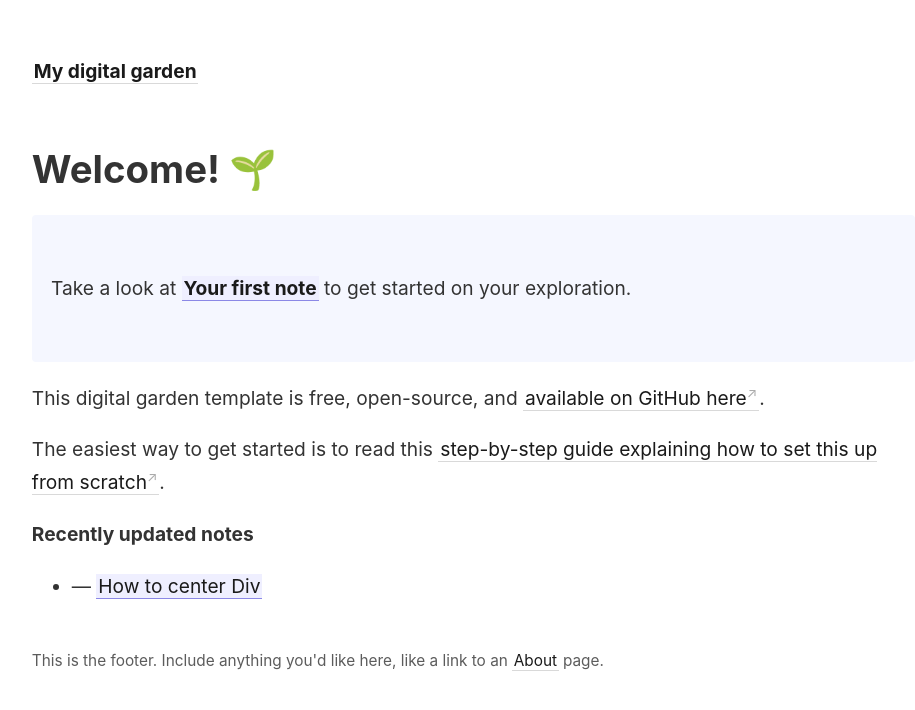
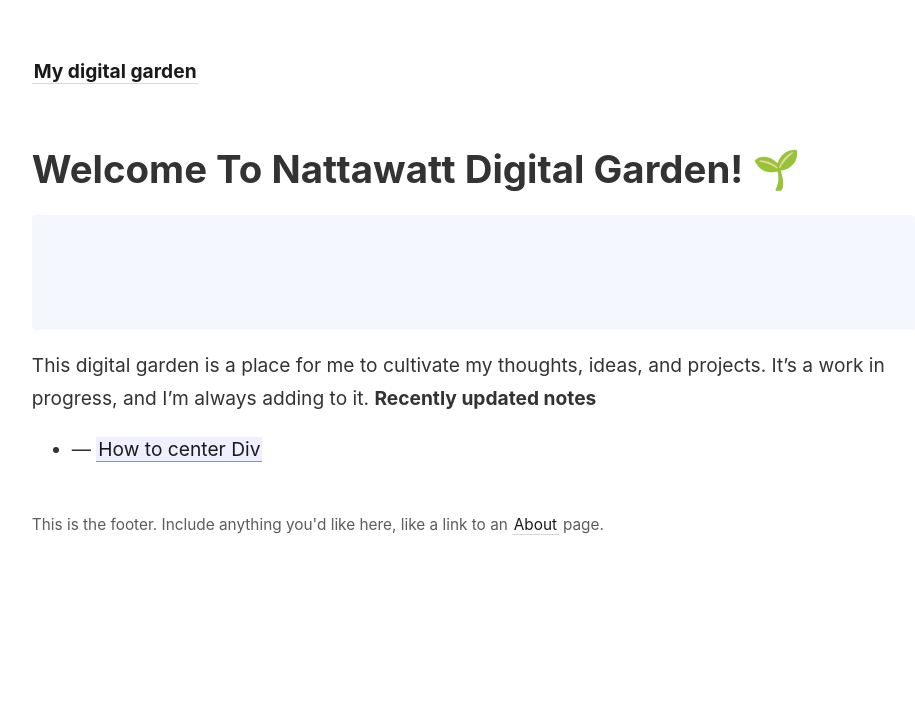
Before and after one commit to RealNattawattHongthong/digital-garden, a Jekyll site: the page built from _pages/index.md, in a window 1280 px wide. Shown: the top 710 px of the page, without its empty margins (45-960 px from the left). Built offline with Jekyll 4.4.1, drawn with Linux system fonts in a browser that asks for light colours.

Commit message:
cdfvsdfd

```diff
--- a/_pages/index.md
+++ b/_pages/index.md
@@ -5,16 +5,13 @@ id: home
 permalink: /
 ---
 
-# Welcome! 🌱
+# Welcome To Nattawatt Digital Garden! 🌱
 
 <p style="padding: 3em 1em; background: #f5f7ff; border-radius: 4px;">
-  Take a look at <span style="font-weight: bold">[[Your first note]]</span> to get started on your exploration.
+  <!-- Take a look at <span style="font-weight: bold">[[Your first note]]</span> to get started on your exploration. -->
 </p>
 
-This digital garden template is free, open-source, and [available on GitHub here](https://github.com/maximevaillancourt/digital-garden-jekyll-template).
-
-The easiest way to get started is to read this [step-by-step guide explaining how to set this up from scratch](https://maximevaillancourt.com/blog/setting-up-your-own-digital-garden-with-jekyll).
-
+This digital garden is a place for me to cultivate my thoughts, ideas, and projects. It's a work in progress, and I'm always adding to it.
 <strong>Recently updated notes</strong>
 
 <ul>
```
Also changed, not shown: _pages/about.md (+2 -3 lines).
